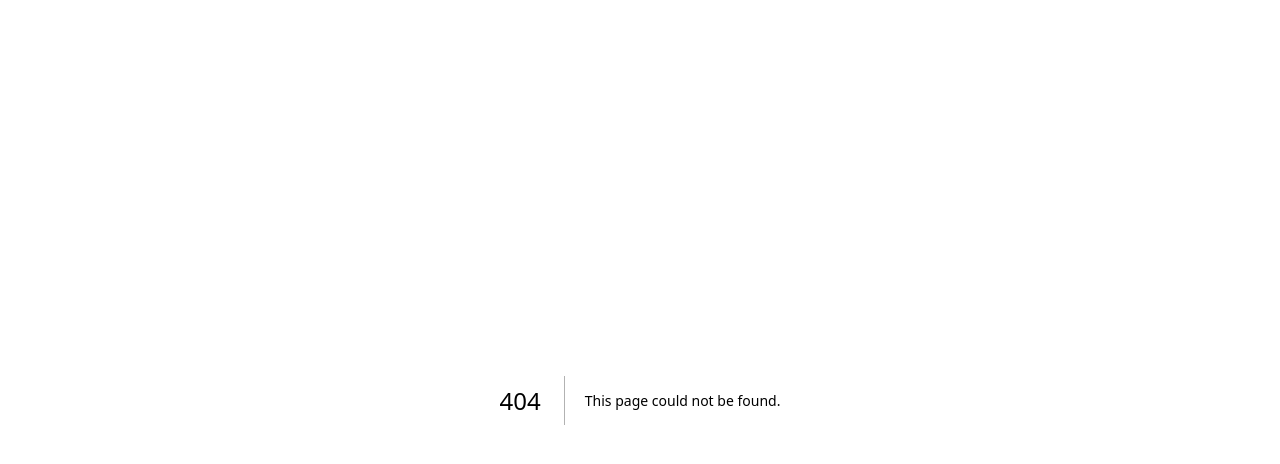
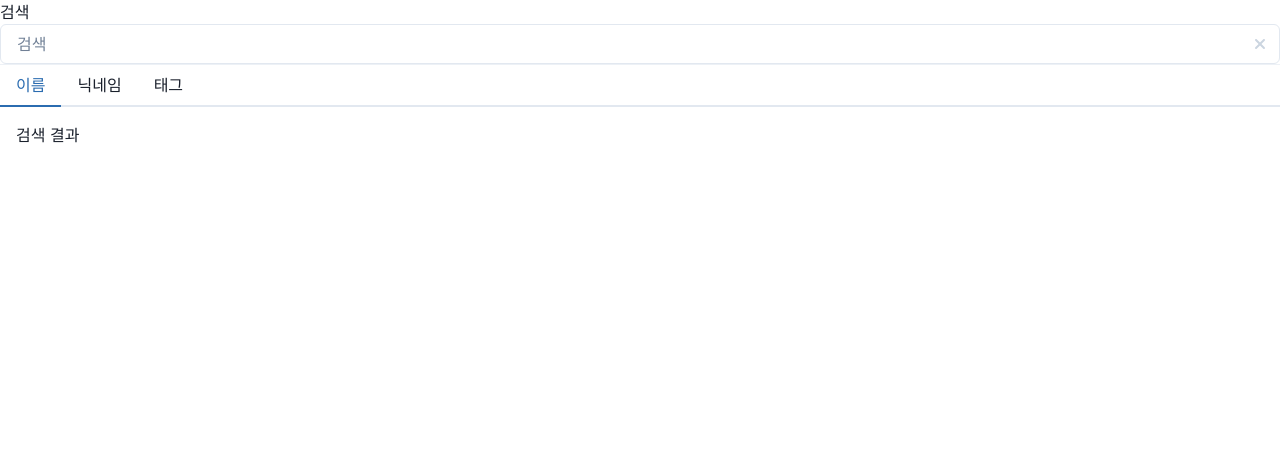
Before and after one commit to DevTraces/FrontEnd, a Next.js app: page /home/components/SideBar/Search in a window 1280 px wide. Before the commit this address had no page. Shown: the top 464 px of the page. Built offline with nearby package versions, Linux system fonts and the light colour scheme.

Commit message:
feat: Create SideBar Search component

```diff
--- /dev/null
+++ b/src/pages/home/components/SideBar/Search/index.tsx
@@ -0,0 +1,39 @@
+import {
+  Divider,
+  Icon,
+  Input,
+  InputGroup,
+  InputRightElement,
+  Tab,
+  TabList,
+  TabPanel,
+  TabPanels,
+  Tabs
+} from "@chakra-ui/react";
+import { faClose } from "@fortawesome/free-solid-svg-icons";
+import { FontAwesomeIcon } from "@fortawesome/react-fontawesome";
+
+export default function Search() {
+  return (
+    <>
+      검색
+      <InputGroup>
+        <Input placeholder="검색" />
+        <InputRightElement>
+          <Icon as={FontAwesomeIcon} icon={faClose} color="gray.300" />
+        </InputRightElement>
+      </InputGroup>
+      <Divider />
+      <Tabs>
+        <TabList>
+          <Tab>이름</Tab>
+          <Tab>닉네임</Tab>
+          <Tab>태그</Tab>
+        </TabList>
+        <TabPanels>
+          <TabPanel>검색 결과</TabPanel>
+        </TabPanels>
+      </Tabs>
+    </>
+  );
+}
```
